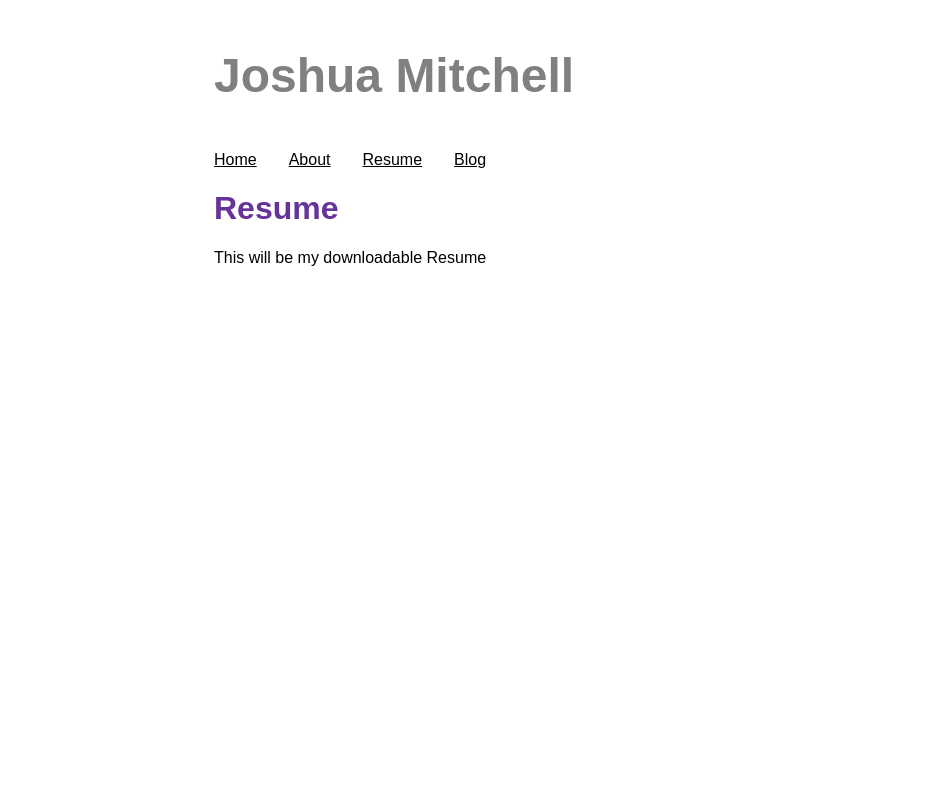
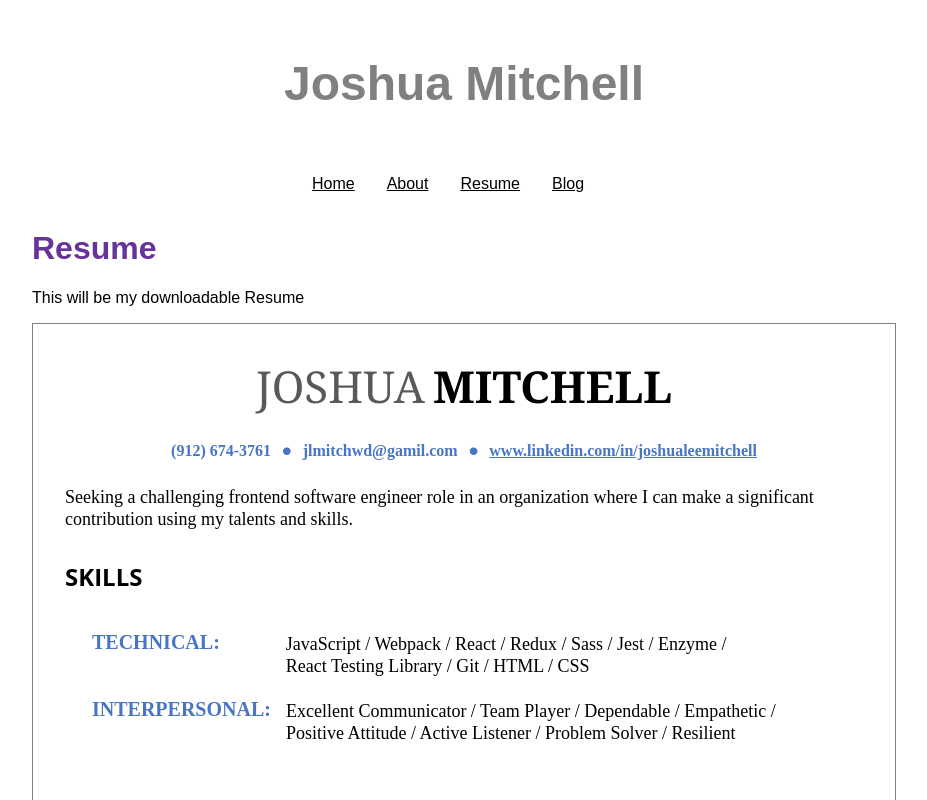
Before and after one commit to jlmitch/my-resume, a Gatsby site: page /resume in a window 1280 px wide. Shown: the top 800 px of the page, without its empty margins (176-1103 px from the left). Built offline with nearby package versions, Linux system fonts and the light colour scheme; Gatsby itself is replaced by a stand-in of ours.

Commit message:
Create base Resume component. Build Header and Skills child components. Full test coverage. Add Open Sans font.

```diff
--- a/gatsby-config.ts
+++ b/gatsby-config.ts
@@ -13,6 +13,7 @@ const config: GatsbyConfig = {
     "gatsby-plugin-styled-components",
     "gatsby-plugin-image",
     "gatsby-plugin-sharp",
+    "gatsby-plugin-mdx",
     {
       resolve: "gatsby-source-filesystem",
       options: {
@@ -20,7 +21,19 @@ const config: GatsbyConfig = {
         path: `${__dirname}/blog`,
       }
     },
-    "gatsby-plugin-mdx",
+    {
+      resolve: `gatsby-omni-font-loader`,
+      options: {
+        enableListener: true,
+        preconnect: [`https://fonts.googleapis.com`, `https://fonts.gstatic.com`],
+        web: [
+          {
+            name: `Open Sans`,
+            file: `https://fonts.googleapis.com/css2?family=Open+Sans:wght@400;600;700&display=swap`,
+          },
+        ],
+      },
+    },
   ]
 };
 
--- a/package.json
+++ b/package.json
@@ -22,6 +22,7 @@
     "@mdx-js/react": "^2.3.0",
     "babel-plugin-styled-components": "^2.0.7",
     "gatsby": "^5.8.0",
+    "gatsby-omni-font-loader": "^2.0.2",
     "gatsby-plugin-image": "^3.8.0",
     "gatsby-plugin-mdx": "^5.8.0",
     "gatsby-plugin-sharp": "^5.8.0",
@@ -29,6 +30,7 @@
     "gatsby-source-filesystem": "^5.8.0",
     "react": "^18.2.0",
     "react-dom": "^18.2.0",
+    "react-helmet": "^6.1.0",
     "styled-components": "^5.3.9"
   },
   "devDependencies": {
--- a/src/components/layout/Layout.tsx
+++ b/src/components/layout/Layout.tsx
@@ -4,9 +4,10 @@ import styled from 'styled-components';
 import { useSiteMetadata } from '../../hooks/siteMetadata/useSiteMetadata';
 
 const Container =  styled.div`
-  margin: auto;
-  max-width: 500px;
   font-family: sans-serif;
+  display: flex;
+  flex-direction: column;
+  align-items: center;
 `;
 
 const Header = styled.header`
--- /dev/null
+++ b/src/components/resume/Resume.tsx
@@ -0,0 +1,21 @@
+import React from 'react';
+import styled from 'styled-components';
+import Skills from './skills/Skills';
+import Header from './header/Header';
+
+const ResumeContainer = styled.div`
+  border: 1px solid gray;
+  height: 100vh;
+  padding: 32px;
+  width: 798px;
+`;
+
+const Resume = () => (
+  <ResumeContainer>
+    <Header />
+
+    <Skills />
+  </ResumeContainer>
+);
+
+export default Resume;
--- /dev/null
+++ b/src/components/resume/header/Header.tsx
@@ -0,0 +1,84 @@
+import React from 'react';
+import styled from 'styled-components';
+
+const HeaderContainer = styled.div`
+  display: flex;
+  align-items: center;
+  flex-direction: column;
+  margin-bottom: 10px;
+
+  & .header {
+    color: #595959;
+    display: flex;
+    align-items: center;
+    font-family: 'Georgia';
+    font-size: 44px;
+    text-transform: uppercase;
+
+    & .last-name {
+      color: #000;
+      font-weight: 700;
+      margin-left: 8px;
+    }
+  }
+
+  & .contact-info {
+    color: #4975C5;
+    display: flex;
+    align-items: center;
+    font-family: 'Times New Roman', Times, serif;
+    font-size: 16px;
+    font-weight: 600;
+    margin-top: 8px;
+
+    & .linked-in-link {
+      color: #4975C5;
+    }
+
+    & .spacer {
+      font-size: 47px;
+      margin: 0 8px;
+    }
+  }
+
+  & .description {
+    color: #000;
+    font-family: 'Times New Roman', Times, serif;
+    font-size: 18px;
+    line-height: 22px;
+    margin-top: 8px;
+  }
+`;
+
+const Header = () => (
+  <HeaderContainer>
+    <div className="header">
+      Joshua <span className="last-name">Mitchell</span>
+    </div>
+
+    <div className="contact-info">
+      <div>(912) 674-3761</div>
+
+      <span className="spacer">&#183;</span>
+
+      <div>jlmitchwd@gamil.com</div>
+
+      <span className="spacer">&#183;</span>
+
+      <a
+        className="linked-in-link"
+        href="https://www.linkedin.com/in/joshualeemitchell"
+        target="_blank"
+        rel="noopener noreferrer">
+          www.linkedin.com/in/joshualeemitchell
+      </a>
+    </div>
+
+    <div className="description">
+      Seeking a challenging frontend software engineer role in an organization where
+      I can make a significant contribution using my talents and skills.
+    </div>
+  </HeaderContainer>
+);
+
+export default Header;
--- /dev/null
+++ b/src/components/resume/skills/Skills.tsx
@@ -0,0 +1,69 @@
+import React from 'react';
+import styled from 'styled-components';
+
+const SkillsContainer = styled.div`
+  display: flex;
+  flex-direction: column;
+`;
+
+const SectionTitle = styled.h2`
+  font-family: 'Open Sans', 'sans-serif';
+  margin-bottom: 38px;
+  text-transform: uppercase;
+`;
+
+const Category = styled.div`
+  color: #4975C5;
+  font-family: 'Times New Roman', Times, serif;
+  font-size: 20px;
+  font-weight: 700;
+  padding-bottom: 26px;
+  text-transform: uppercase;
+`;
+
+const SkillListWrapper = styled.div`
+  display: flex;
+  align-items: center;
+  font-family: 'Times New Roman', Times, serif;
+  margin-bottom: 18px;
+  padding: 0 27px;
+
+  & .skills {
+    font-size: 18px;
+    line-height: 22px;
+
+    &.tech-skills {
+      padding: 0 66px;
+    }
+
+    &.interpersonal-skills {
+      padding: 0 15px;
+    }
+  }
+`;
+
+const Skills = () => (
+  <SkillsContainer>
+    <SectionTitle>skills</SectionTitle>
+
+    <SkillListWrapper>
+      <Category>technical:</Category>
+
+      <div className="skills tech-skills">
+        JavaScript / Webpack / React / Redux / Sass / Jest / Enzyme /
+        React Testing Library / Git / HTML / CSS
+      </div>
+    </SkillListWrapper>
+
+    <SkillListWrapper>
+      <Category>interpersonal:</Category>
+
+      <div className="skills interpersonal-skills">
+        Excellent Communicator / Team Player / Dependable / Empathetic /
+        Positive Attitude / Active Listener / Problem Solver / Resilient
+      </div>
+    </SkillListWrapper>
+  </SkillsContainer>
+);
+
+export default Skills;
--- a/src/pages/resume/index.tsx
+++ b/src/pages/resume/index.tsx
@@ -1,11 +1,14 @@
 import React, { FC } from 'react';
 import Layout from '../../components/layout/Layout';
 import Seo from '../../components/seo/Seo';
+import Resume from '../../components/resume/Resume';
 
 const ResumePage: FC = () => {
   return (
     <Layout pageTitle="Resume">
       <p>This will be my downloadable Resume</p>
+
+      <Resume />
     </Layout>
   )
 };
```
Also changed, not shown: src/components/resume/Resume.test.tsx (added, +13 -0 lines), src/components/resume/header/Header.test.tsx (added, +28 -0 lines), src/components/resume/skills/Skills.test.tsx (added, +29 -0 lines), 1 other file.
